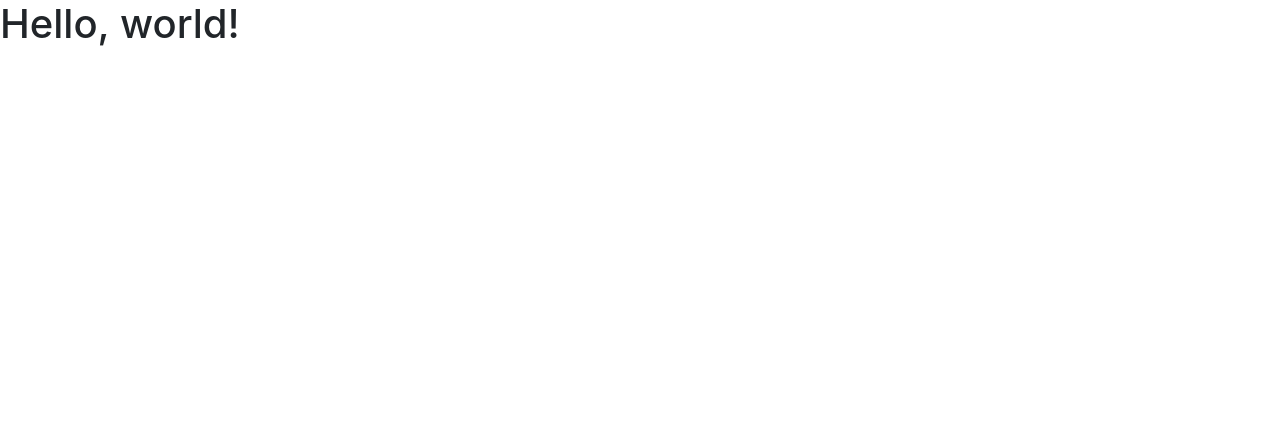
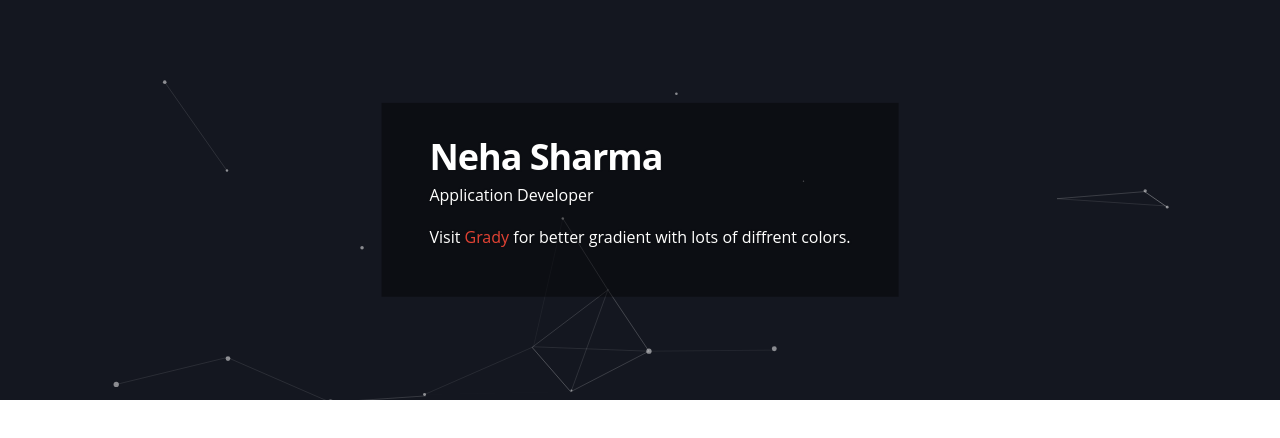
Before and after one commit to androidneha/androidneha.github.io, a plain HTML site: page index.html in a window 1280 px wide. Drawn offline with nearby package versions, Linux system fonts and the light colour scheme.

Commit message:
make use of particle js

```diff
--- a/index.html
+++ b/index.html
@@ -1,22 +1,169 @@
 <!doctype html>
 <html lang="en">
   <head>
-    <!-- Required meta tags -->
     <meta charset="utf-8">
     <meta name="viewport" content="width=device-width, initial-scale=1, shrink-to-fit=no">
-
-    <!-- Bootstrap CSS -->
     <link rel="stylesheet" href="https://stackpath.bootstrapcdn.com/bootstrap/4.3.1/css/bootstrap.min.css" integrity="sha384-ggOyR0iXCbMQv3Xipma34MD+dH/1fQ784/j6cY/iJTQUOhcWr7x9JvoRxT2MZw1T" crossorigin="anonymous">
-
-    <title>Hello, world!</title>
+    <title>Neha Sharma</title>
+    <script src="https://cdn.jsdelivr.net/particles.js/2.0.0/particles.min.js"></script>
+    <style>
+		a,
+		a:visited {
+			color: #e34234;
+			transition: 0.25s;
+		}
+		a:hover,
+		a:focus {
+			color: #ba160c;
+		}
+    	canvas {
+		  display: block;
+		  vertical-align: bottom;
+		}
+		h1 {
+			font-size: 2.25em;
+			font-weight: 700;
+			letter-spacing: -1px;
+		}
+		p {
+			margin-top: 20px;
+		}
+		#particles-js {
+		  position: absolute;
+		  width: 100%;
+		  height: 50%;
+			background: #141720;
+		}
+		.text {
+			position: absolute;
+			top: 25%;
+			right: 50%;
+			transform: translate(50%,-50%);
+			color: #FFF;
+			max-width: 90%;
+			padding: 2em 3em;
+			background: rgba(0, 0, 0, 0.4);
+			text-shadow: 0px 0px 2px #131415;
+			font-family: 'Open Sans', sans-serif;
+		}
+    </style>
   </head>
   <body>
-    <h1>Hello, world!</h1>
-
-    <!-- Optional JavaScript -->
-    <!-- jQuery first, then Popper.js, then Bootstrap JS -->
+    <div id="particles-js"></div>
+	<div class="text">
+		<h1>Neha Sharma</h1>
+		<h6>Application Developer</h3>
+		<p>Visit <a href="https://github.com/androidneha/grady/">Grady</a> for better gradient with lots of diffrent colors.</p>
+	</div>
     <script src="https://code.jquery.com/jquery-3.3.1.slim.min.js" integrity="sha384-q8i/X+965DzO0rT7abK41JStQIAqVgRVzpbzo5smXKp4YfRvH+8abtTE1Pi6jizo" crossorigin="anonymous"></script>
     <script src="https://cdnjs.cloudflare.com/ajax/libs/popper.js/1.14.7/umd/popper.min.js" integrity="sha384-UO2eT0CpHqdSJQ6hJty5KVphtPhzWj9WO1clHTMGa3JDZwrnQq4sF86dIHNDz0W1" crossorigin="anonymous"></script>
     <script src="https://stackpath.bootstrapcdn.com/bootstrap/4.3.1/js/bootstrap.min.js" integrity="sha384-JjSmVgyd0p3pXB1rRibZUAYoIIy6OrQ6VrjIEaFf/nJGzIxFDsf4x0xIM+B07jRM" crossorigin="anonymous"></script>
+    <script>
+    	particlesJS("particles-js", {
+		  "particles": {
+		    "number": {
+		      "value": 30,
+		      "density": {
+		        "enable": true,
+		        "value_area": 900
+		      }
+		    },
+		    "color": {
+		      "value": "#ffffff"
+		    },
+		    "shape": {
+		      "type": "circle",
+		      "stroke": {
+		        "width": 0,
+		        "color": "#000000"
+		      },
+		      "polygon": {
+		        "nb_sides": 5
+		      },
+		    },
+		    "opacity": {
+		      "value": 0.5,
+		      "random": false,
+		      "anim": {
+		        "enable": false,
+		        "speed": 1,
+		        "opacity_min": 0.1,
+		        "sync": false
+		      }
+		    },
+		    "size": {
+		      "value": 3,
+		      "random": true,
+		      "anim": {
+		        "enable": false,
+		        "speed": 40,
+		        "size_min": 0.1,
+		        "sync": false
+		      }
+		    },
+		    "line_linked": {
+		      "enable": true,
+		      "distance": 150,
+		      "color": "#ffffff",
+		      "opacity": 0.4,
+		      "width": 1
+		    },
+		    "move": {
+		      "enable": true,
+		      "speed": 6,
+		      "direction": "none",
+		      "random": false,
+		      "straight": false,
+		      "out_mode": "out",
+		      "bounce": false,
+		      "attract": {
+		        "enable": false,
+		        "rotateX": 600,
+		        "rotateY": 1200
+		      }
+		    }
+		  },
+		  "interactivity": {
+		    "detect_on": "canvas",
+		    "events": {
+		      "onhover": {
+		        "enable": true,
+		        "mode": "grab"
+		      },
+		      "onclick": {
+		        "enable": true,
+		        "mode": "push"
+		      },
+		      "resize": true
+		    },
+		    "modes": {
+		      "grab": {
+		        "distance": 140,
+		        "line_linked": {
+		          "opacity": 1
+		        }
+		      },
+		      "bubble": {
+		        "distance": 400,
+		        "size": 40,
+		        "duration": 2,
+		        "opacity": 8,
+		        "speed": 3
+		      },
+		      "repulse": {
+		        "distance": 200,
+		        "duration": 0.4
+		      },
+		      "push": {
+		        "particles_nb": 4
+		      },
+		      "remove": {
+		        "particles_nb": 2
+		      }
+		    }
+		  },
+		  "retina_detect": true
+		});
+    </script>
   </body>
 </html>
```
